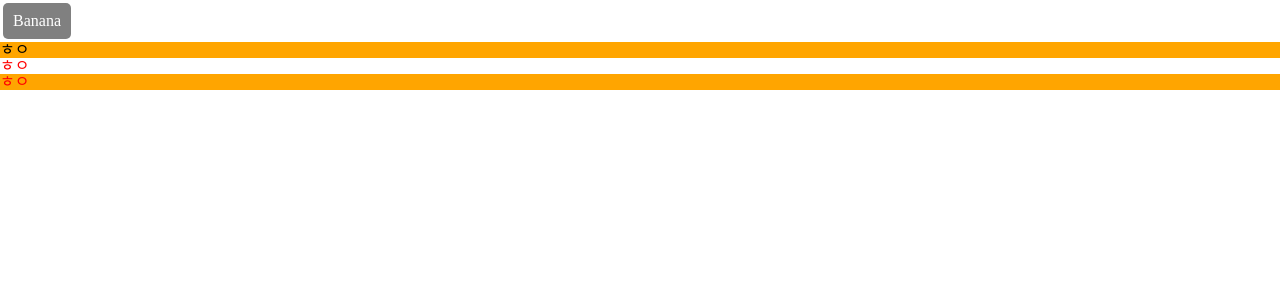
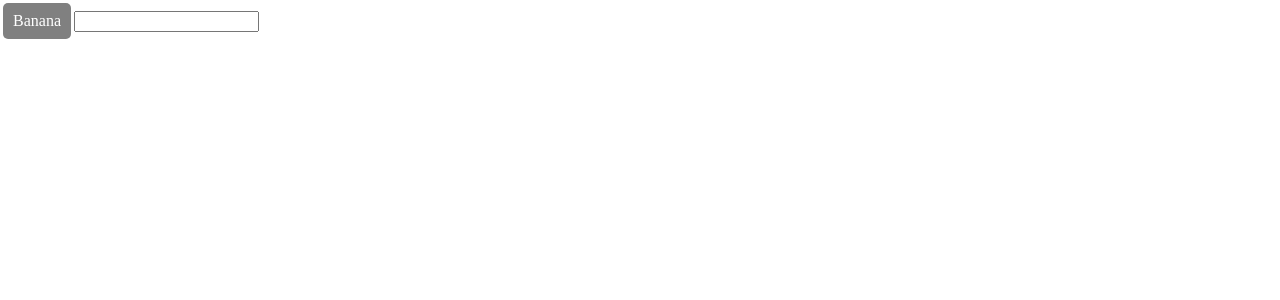
Before and after one commit to BlackMaka/vue3-template-basic, a Vue app: page / in a window 1280 px wide. Shown: the top 300 px of the page. Built offline with nearby package versions, Linux system fonts and the light colour scheme.

Commit message:
emits, emit 하위에서 상위로 전달

```diff
--- a/src/App.vue
+++ b/src/App.vue
@@ -1,8 +1,8 @@
 <template>
   <div>
     <MyBtn
-      class="sample"
-      style="color:red">
+      @clickEvent="clickMsg"
+      @change-msg="inputMsg">
       Banana
     </MyBtn>
   </div>
@@ -14,12 +14,19 @@ export default {
   components:{
     MyBtn
   },
+  methods:{
+    clickMsg(event){
+      console.log('click');
+      //emit 반환데이터 업승면 undefiend뜬다.
+      console.log(event);
+    },
+    inputMsg(msg){
+      console.log(msg);
+    }
+  }
 }
 </script>
 
-// scoped 쓰면 적용안됨
-<style lang="scss" >
-  .sample{
-    background-color: orange;
-  }
+<style  >
+
 </style>
--- a/src/components/MyBtn.vue
+++ b/src/components/MyBtn.vue
@@ -1,28 +1,33 @@
 <template>
-  <!-- 상위 컴포넌트 클래스가 기본 상속됨 (최상위로트 1개 있을때만) -->
-  <div
-    class="btn">
-    <slot></slot>
+  <div>
+    <div
+      class="btn"
+      @dblclick="$emit('clickEvent', $event)">
+      <!-- @dblclick="$emit('clickEvent', 'clickMsg')">  -->
+      <slot></slot>
+    </div>
+    <input
+      type="text"
+      v-model="msg" />
   </div>
-  <h1 :class="$attrs.class">
-    ㅎㅇ
-  </h1>
-  <h1 :style="$attrs.style">
-    ㅎㅇ
-  </h1>
-  <!-- 상위 컴포넌트 속성 한번에 적용 -->
-  <h1 v-bind="$attrs">
-    ㅎㅇ
-  </h1>
 </template>
 
 <script>
 export default {
-  inheritAttrs : false, // 상위 컴포넌트 속성 상속 false
-  created(){
-      console.log(this.$attrs);
-      console.log(this.$attrs.style);
-  }
+    emits:[
+        'clickEvent',
+        'changeMsg'
+    ],
+    data(){
+        return {
+            msg:''
+        }
+    },
+    watch:{
+        msg(){
+            this.$emit('changeMsg', this.msg);
+        }
+    }
 }
 </script>
 
```
